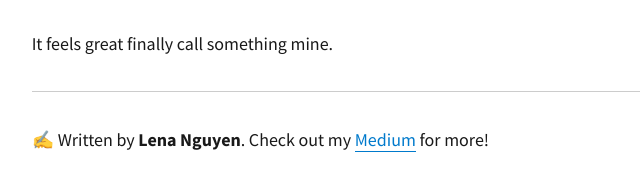
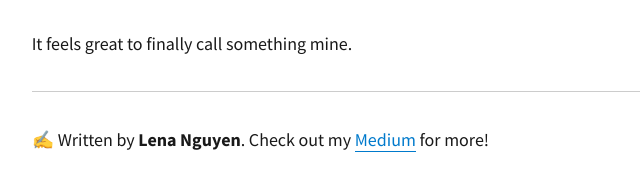
Before and after one commit to LenaNguyen/personal-blog, a Gatsby site: page /blog/my-first-blog-post/ in a window 1280 px wide. Shown: the part 1626-1810 px from the top of the page, 254-894 px from the left. Built offline with nearby package versions, Linux system fonts and the light colour scheme; Gatsby itself is replaced by a stand-in of ours; some packages are replaced by stand-ins of ours.

Commit message:
Update Blog “my-first-blog-post”

```diff
--- a/content/blog/my-first-blog-post.md
+++ b/content/blog/my-first-blog-post.md
@@ -21,4 +21,4 @@ However, this blog is 100% my own. This is my corner of the internet where I wil
 
 To whoever is reading this on the other side of the screen, I hope that you too have something that is 100% your own. Something that no one expected of you.
 
-It feels great finally call something mine.
+It feels great to finally call something mine.
```
